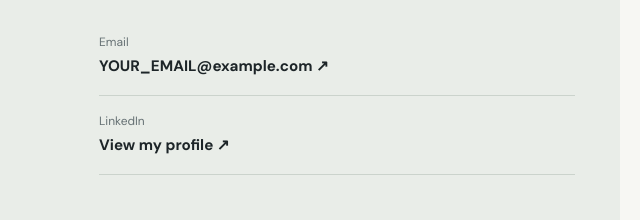
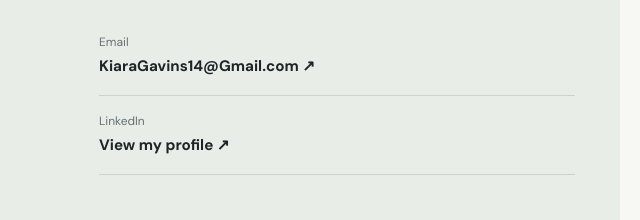
Before and after one commit to KiaraGavins/data-analytics-portfolio, a plain HTML site: page index.html in a window 1280 px wide. Shown: the part 2025-2245 px from the top of the page, 576-1216 px from the left. Drawn offline with nearby package versions, Linux system fonts and the light colour scheme.

Commit message:
Update email address in contact links

```diff
--- a/index.html
+++ b/index.html
@@ -110,7 +110,7 @@
       </div>
       <div class="contact-links">
         <!-- Replace the placeholder email and LinkedIn URL before publishing. -->
-        <a href="mailto:Kiaragavins14@gmail.com"><span>Email</span><strong>YOUR_EMAIL@example.com ↗</strong></a>
+        <a href="mailto:Kiaragavins14@gmail.com"><span>Email</span><strong>KiaraGavins14@Gmail.com ↗</strong></a>
         <a href="https://www.linkedin.com/in/kiara-gavins-854172201/" target="_blank" rel="noopener noreferrer"><span>LinkedIn</span><strong>View my profile ↗</strong></a>
       </div>
     </section>
```
